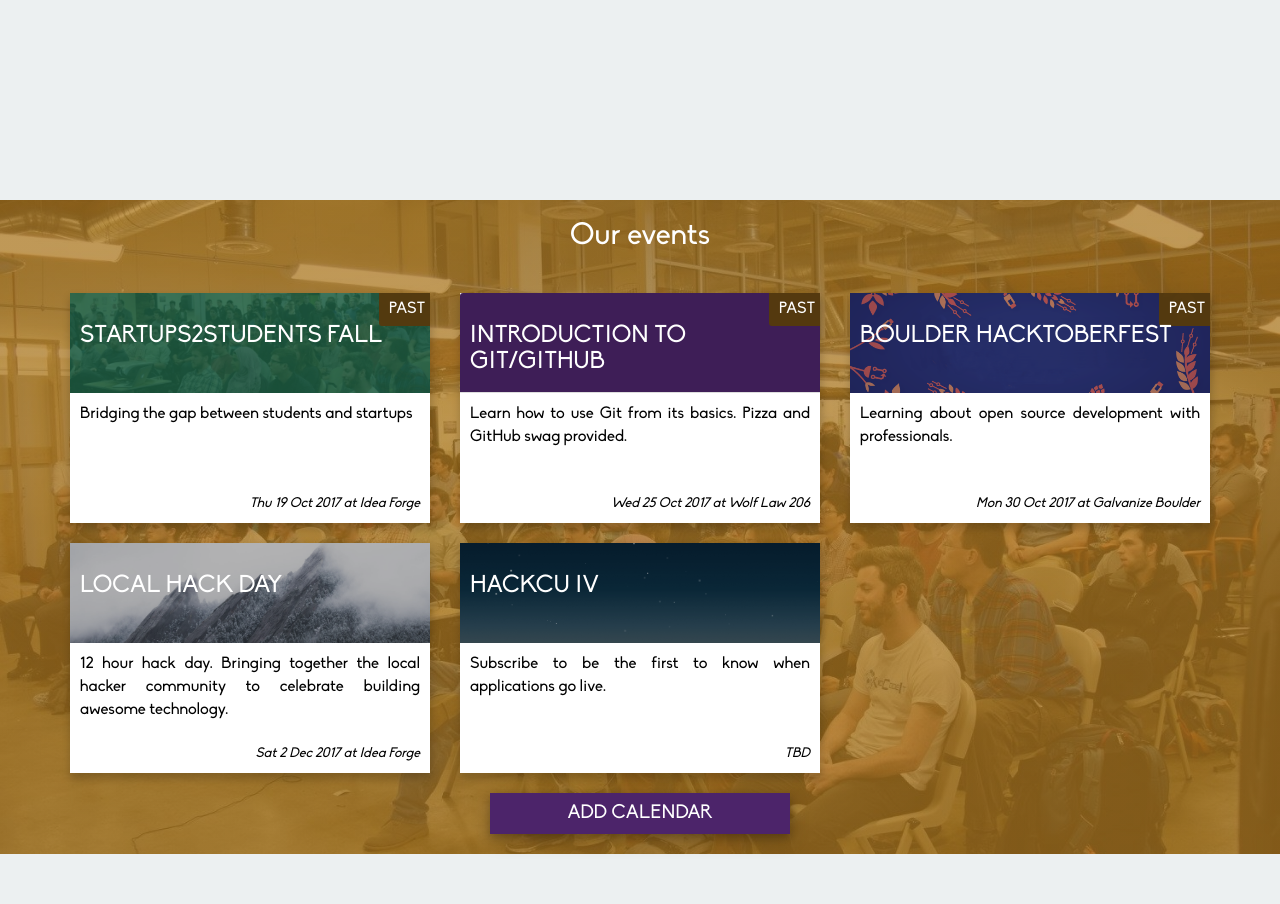
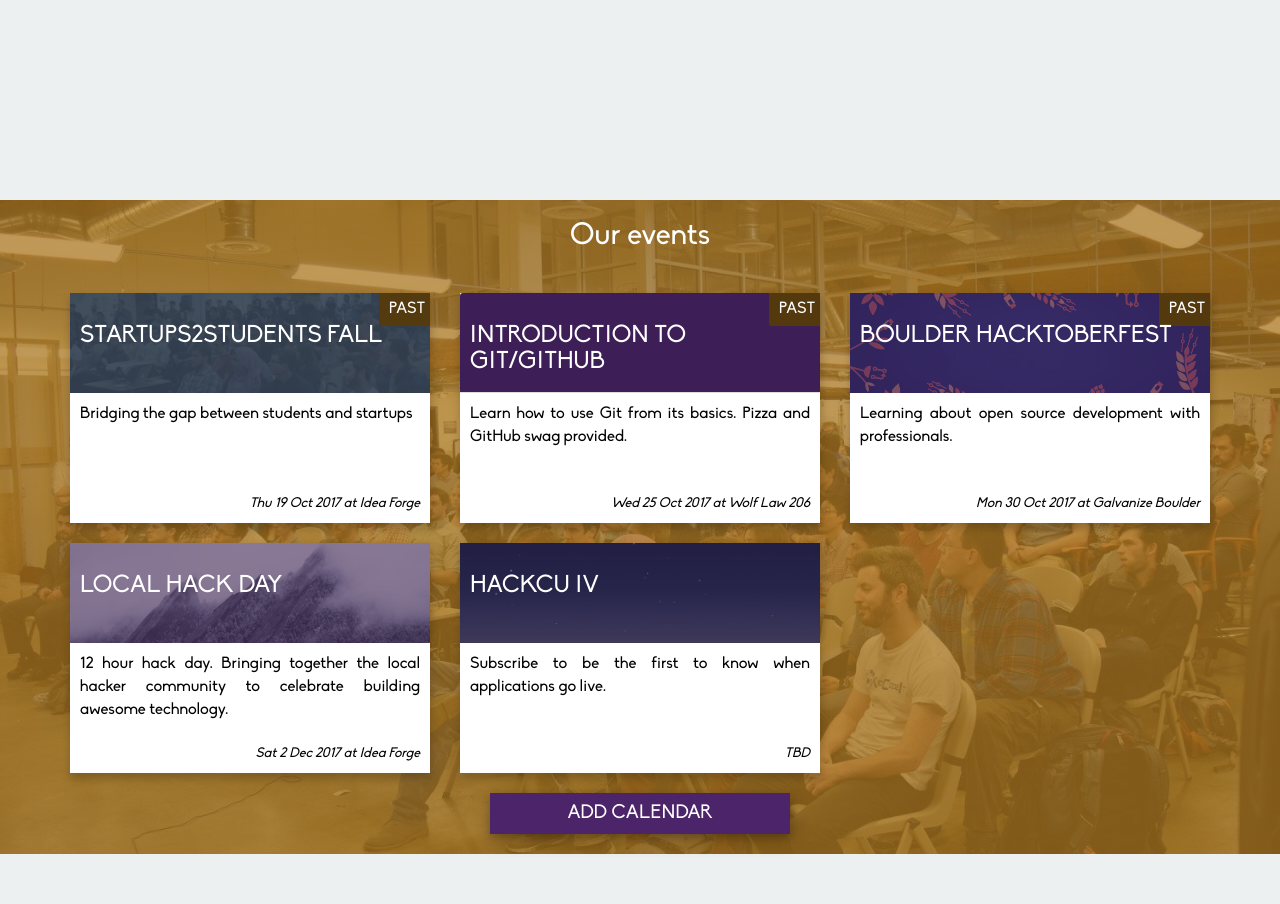
Before and after one commit to casassg/events-landing, a Jekyll site: the page built from index.md, in a window 1280 px wide. Built offline with Jekyll 4.4.1, drawn with Linux system fonts in a browser that asks for light colours; nearby versions of some CDN libraries.

Commit message:
add overlay to heading

```diff
--- a/assets/css/main.scss
+++ b/assets/css/main.scss
@@ -101,10 +101,19 @@ section.events{
                 object-fit: cover;
                 height: 100px;
                 width: 100%;
-                filter: brightness(75%) grayscale(20%);
+                filter: brightness(75%) grayscale(30%);
                 &.light_background {
                     filter: grayscale(20%);
                 }
+            }
+
+            .overlay {
+                background: rgba($accent-color,0.4);
+                position: absolute;
+                top: 0;
+                z-index: 5;
+                height: 100px;
+                width: 100%;
             }
 
             h3 {
--- a/index.md
+++ b/index.md
@@ -16,7 +16,10 @@ description: Find all of HackCU's events in one place.
                         <div class="panel panel-default ">
                             <div class="panel-heading">
                                 <span class="past-text">PAST</span>
-                                {% if event.image-url %}<img class="img-responsive {% unless event.light_background == null %}light_background{% endunless %}" src="{{event.image-url}}">{%endif%}
+                                {% if event.image-url %}
+                                    <div class="overlay"></div>
+                                    <img class="img-responsive {% unless event.light_background == null %}light_background{% endunless %}" src="{{event.image-url}}">
+                                {%endif%}
                                 <h3 {% unless event.light_background == null %} class="light_background"{% endunless %} >{{event.name}}</h3>
                             </div>
                             <div class="panel-body event" data-date="{{ event.date }}">
```
